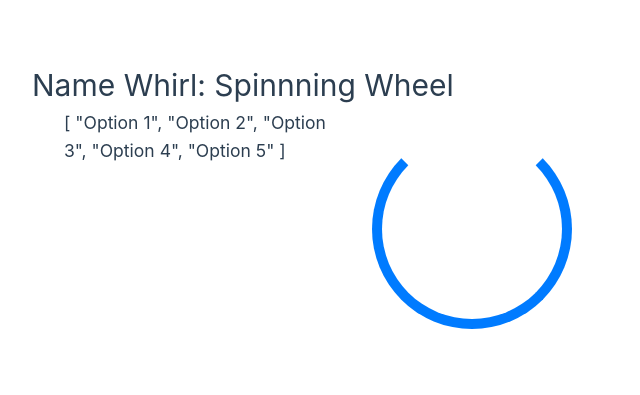
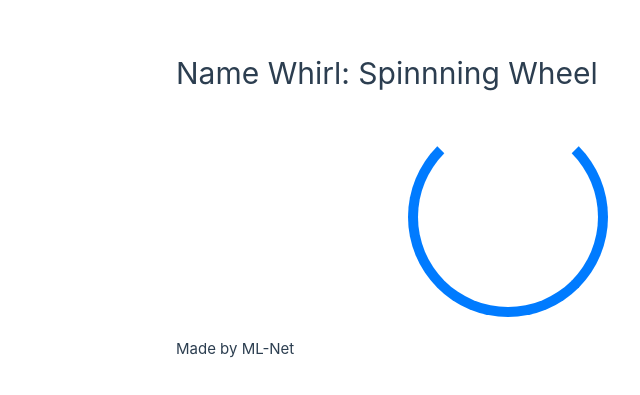
Before and after one commit to egentilucci/name-whirl, a Vue app in the folder client/: page / in a window 1280 px wide. Shown: the part 195-590 px from the top of the page, without its empty margins (0-640 px from the left). Built offline with nearby package versions, Linux system fonts and the light colour scheme.

Commit message:
feat: add basic Header/Footer components

```diff
--- a/client/src/App.vue
+++ b/client/src/App.vue
@@ -1,12 +1,14 @@
 <script setup>
+import Header from "./components/Header.vue";
 import Spinner from "./components/Spinner.vue";
-const options = ["Option 1", "Option 2", "Option 3", "Option 4", "Option 5"];
+import Footer from "./components/Footer.vue";
 </script>
 
 <template>
   <div>
-    <h1>Name Whirl: Spinnning Wheel</h1>
-    <Component :is="Spinner" :options="options" />
+    <component :is="Header" />
+    <Component :is="Spinner" />
+    <Component :is="Footer" />
   </div>
 </template>
 
--- a/client/src/components/Footer.vue
+++ b/client/src/components/Footer.vue
@@ -0,0 +1,3 @@
+<template>
+  <h4>Made by ML-Net</h4>
+</template>
--- a/client/src/components/Header.vue
+++ b/client/src/components/Header.vue
@@ -0,0 +1,3 @@
+<template>
+  <h1>Name Whirl: Spinnning Wheel</h1>
+</template>
```
